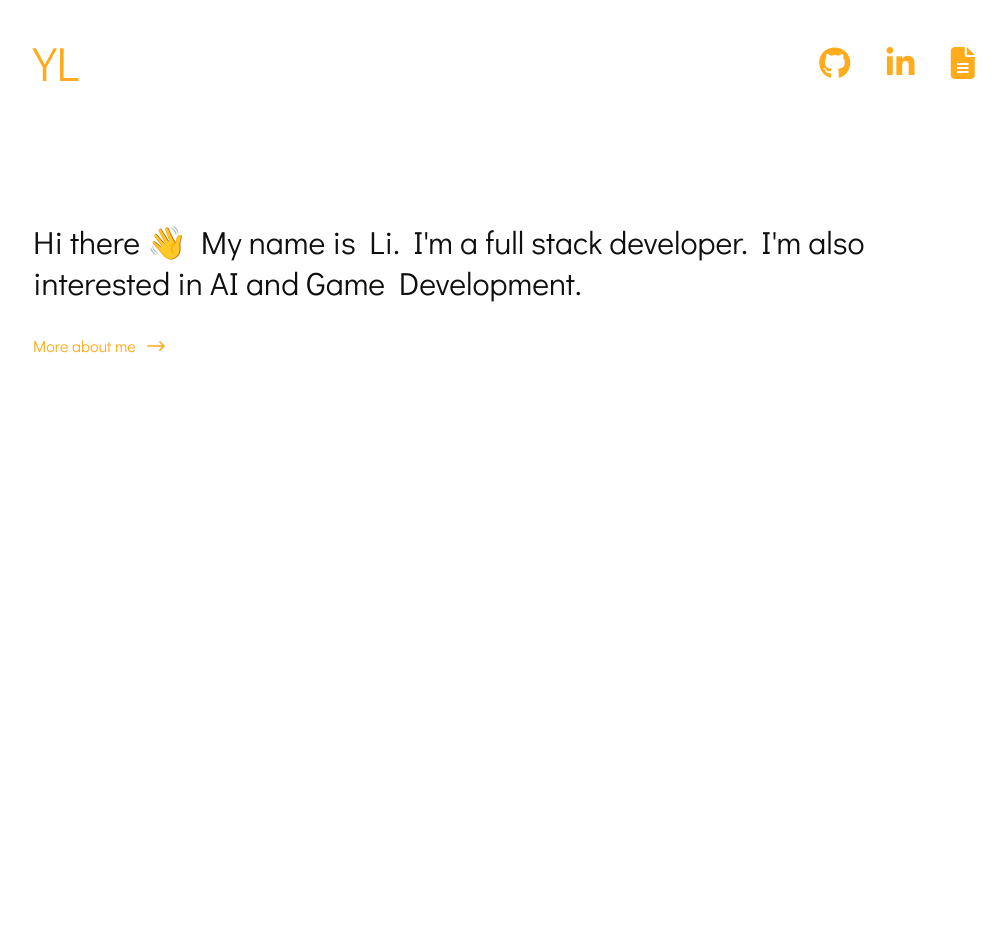
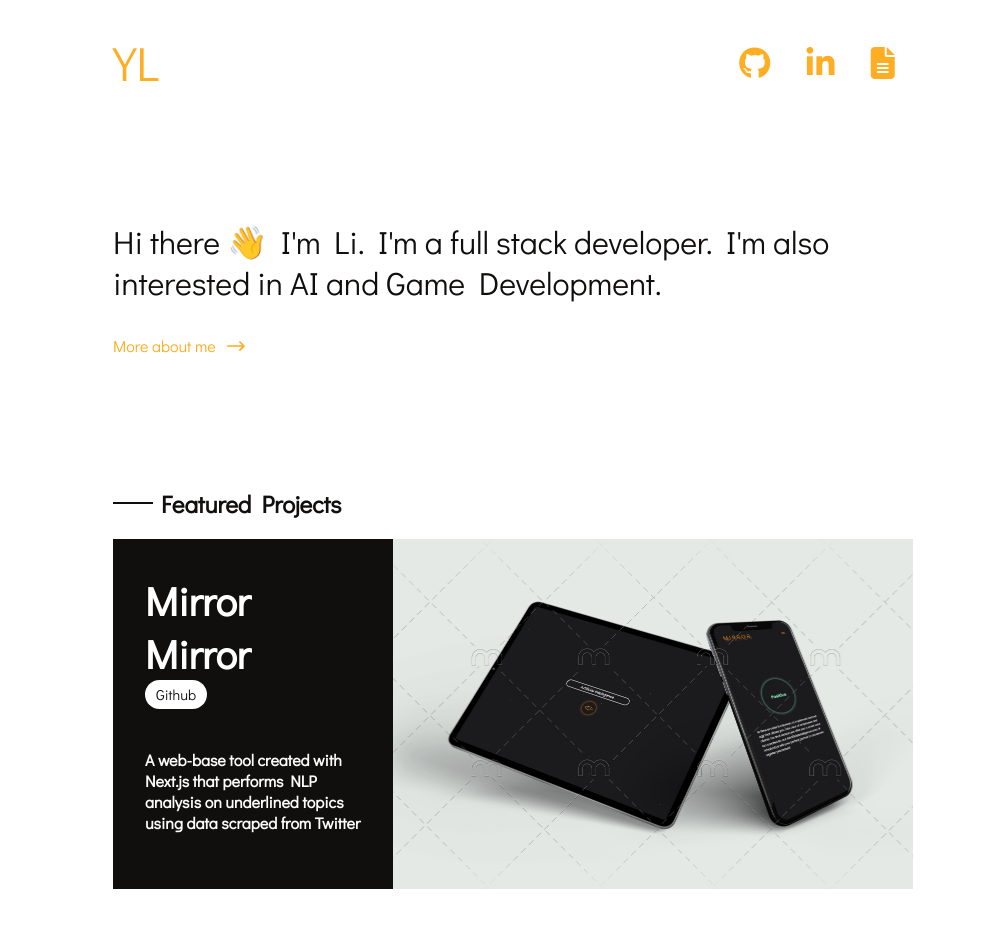
Before and after one commit to notRealLi/new-portfolio, a React (Create React App) app: page / in a window 1280 px wide. Shown: the top 952 px of the page, without its empty margins (127-1133 px from the left). Before the commit the page ends 800 px from the top, so only its background shows below. Built offline with nearby package versions, Linux system fonts and the light colour scheme.

Commit message:
add featured projects

```diff
--- a/src/App.js
+++ b/src/App.js
@@ -2,12 +2,14 @@
 import "./styles/App.scss";
 import Header from "./components/header";
 import Banner from "./components/banner";
+import Projects from "./components/projects";
 
 function App() {
   return (
     <div className="App">
       <Header />
       <Banner />
+      <Projects />
     </div>
   );
 }
--- a/src/components/banner.js
+++ b/src/components/banner.js
@@ -5,7 +5,7 @@
   return (
     <div className="banner">
       <p className="bio">
-        Hi there <div className="waving-hand">👋</div> My name is Li. I'm a full
+        Hi there <span className="waving-hand">👋</span> I'm Li. I'm a full
         stack developer. I'm also interested in AI and Game Development.
       </p>
 
--- a/src/components/header.js
+++ b/src/components/header.js
@@ -1,8 +1,18 @@
-import React from "react";
+import React, { useState, useEffect } from "react";
 
 const Header = () => {
+  const [scrollTop, setScrollTop] = useState(window.scrollY);
+
+  useEffect(() => {
+    window.onscroll = () => {
+      window.onscroll = () => {
+        setScrollTop(window.scrollY);
+      };
+    };
+  }, []);
+
   return (
-    <header>
+    <header className={scrollTop > 50 ? "scrolling" : ""}>
       <div className="logo">YL</div>
       <div className="header-nav">
         <a href="https://github.com/notRealLi" target="_blank">
--- /dev/null
+++ b/src/components/projects.js
@@ -0,0 +1,87 @@
+import React from "react";
+
+const projects = [
+  {
+    name: "Mirror Mirror",
+    type: "Personal",
+    description:
+      "A web-base tool created with Next.js that performs NLP analysis on underlined topics using data scraped from Twitter",
+    links: [
+      { text: "Code", url: "https://github.com/notRealLi/Mirror-Mirror" },
+      { text: "Demo", url: "https://mirror-mirror.vercel.app/" },
+    ],
+    image: "test1.jpeg",
+  },
+  {
+    name: "Candy",
+    type: "Personal",
+    description: "A website created with Gatsby and Framer Motion",
+    links: [
+      { text: "Code", url: "https://github.com/notRealLi/gatsby_demo_heyday" },
+      { text: "Demo", url: "https://notrealli.github.io/gatsby_demo_heyday/" },
+    ],
+    image: "test1.jpeg",
+  },
+  {
+    name: "Ruby",
+    type: "Personal",
+    description: "A website created with React and GSAP",
+    links: [
+      { text: "Code", url: "https://github.com/notRealLi/swiftcore/" },
+      { text: "Demo", url: "https://notrealli.github.io/swiftcore/" },
+    ],
+    image: "test1.jpeg",
+  },
+  {
+    name: "Javis",
+    type: "Professional",
+    description:
+      "A web-based application that offers room booking services created with AdonisJs",
+    links: [{ text: "Code", url: "https://github.com/CDH-Studio/Jarvis" }],
+    image: "test1.jpeg",
+  },
+];
+
+const Projects = () => {
+  return (
+    <section className="projects">
+      <div className="title">
+        <span></span>
+        <h2>Featured Projects</h2>
+      </div>
+      {projects.map((project, idx) => (
+        <div
+          className={project.links.length > 1 ? "project demo" : "project"}
+          key={idx}
+        >
+          <div className="project-info">
+            <div className="project-title">
+              <h3>{project.name}</h3>
+
+              <a href={project.links[0]["url"]} target="_blank">
+                Github
+              </a>
+            </div>
+
+            <div className="project-description">
+              <h4>{project.description}</h4>
+            </div>
+          </div>
+
+          <div className="project-image">
+            <img src={require(`../assets/projects/${project.image}`)} alt="" />
+            {project.links.length > 1 && (
+              <div className="demo">
+                <a href={project.links[1]["url"]} target="_blank">
+                  <u>Demo Here</u>
+                </a>
+              </div>
+            )}
+          </div>
+        </div>
+      ))}
+    </section>
+  );
+};
+
+export default Projects;
--- a/src/styles/App.scss
+++ b/src/styles/App.scss
@@ -2,6 +2,7 @@
 @import "./variables.scss";
 @import "./components/header.scss";
 @import "./components/banner.scss";
+@import "./components/projects.scss";
 
 * {
   box-sizing: border-box;
@@ -9,10 +10,12 @@
 
 body {
   font-family: "Didact Gothic", sans-serif;
+  color: $black;
 }
 
 .root {
-  background: $pink;
+  background: $gray;
+
   .App {
   }
 }
--- a/src/styles/components/banner.scss
+++ b/src/styles/components/banner.scss
@@ -2,9 +2,9 @@
   margin-top: 125px;
   display: flex;
   flex-direction: column;
-  justify-content: center;
-  align-items: center;
-  padding: 4rem 10rem;
+  justify-content: flex-start;
+  align-items: flex-start;
+  padding: 4rem $big-padding;
 
   .bio {
     color: $black;
--- a/src/styles/components/header.scss
+++ b/src/styles/components/header.scss
@@ -7,7 +7,15 @@
   justify-content: space-between;
   width: 100%;
   height: 125px;
-  padding: 0 10rem;
+  padding: 0 $big-padding;
+  background: $white;
+  opacity: 0.97;
+  z-index: 3;
+  transition: height 0.3s;
+
+  &.scrolling {
+    height: 60px;
+  }
 
   .logo {
     color: $gold;
--- /dev/null
+++ b/src/styles/components/projects.scss
@@ -0,0 +1,118 @@
+.projects {
+}
+.projects {
+  width: 100%;
+  padding: 3rem $big-padding;
+  display: flex;
+  flex-direction: column;
+
+  .title {
+    display: flex;
+    align-items: center;
+
+    span {
+      display: inline-block;
+      width: 40px;
+      height: 2px;
+      background: $black;
+    }
+
+    h2 {
+      margin-left: 8px;
+      display: inline-block;
+    }
+  }
+
+  .project {
+    display: flex;
+    margin-bottom: 4rem;
+
+    &:hover {
+      img {
+        transform: scale(1.05);
+      }
+    }
+
+    &.demo {
+      &:hover {
+        img {
+          filter: blur(3px);
+        }
+
+        .project-image {
+          .demo {
+            visibility: visible;
+            opacity: 1;
+          }
+        }
+      }
+    }
+
+    .project-info {
+      width: 35%;
+      background: $black;
+      padding: 1rem 2rem;
+      display: flex;
+      flex-direction: column;
+      justify-content: center;
+
+      .project-title {
+        margin-bottom: 18px;
+
+        h3 {
+          color: $white;
+          font-size: 2.5rem;
+          font-weight: 600;
+          margin: 0;
+        }
+
+        a {
+          display: inline-block;
+          background: $white;
+          padding: 5px 11px;
+          border-radius: 25px;
+          font-size: 0.9rem;
+          text-align: center;
+          color: $black;
+          text-decoration: none;
+        }
+      }
+
+      .project-description {
+        h4 {
+          color: #fcfbf8;
+          font-size: 1rem;
+        }
+      }
+    }
+
+    .project-image {
+      position: relative;
+      width: 65%;
+      overflow: hidden;
+
+      img {
+        width: 100%;
+        height: 100%;
+        object-fit: cover;
+        transition: transform 0.7s ease-out;
+      }
+
+      .demo {
+        position: absolute;
+        top: 50%;
+        left: 50%;
+        transform: translate(-50%, -50%);
+        visibility: hidden;
+        opacity: 0;
+        transition: visibility 0s, opacity 0.6s linear;
+
+        a {
+          text-decoration: none;
+          color: $white;
+          font-size: 1.5rem;
+        }
+      }
+    }
+  }
+}
--- a/src/styles/variables.scss
+++ b/src/styles/variables.scss
@@ -1,6 +1,10 @@
 $black: #100f0e;
+$white: #ffffff;
+// $gray: #FCFBF8;
 $gold: #ffab1b;
-$pink: #fbfaf8;
+$gray: #fbfaf8;
+
+$big-padding: 15rem;
 
 @keyframes waving {
   0% {
```
Also changed, not shown: src/assets/projects/test1.jpeg (added).
